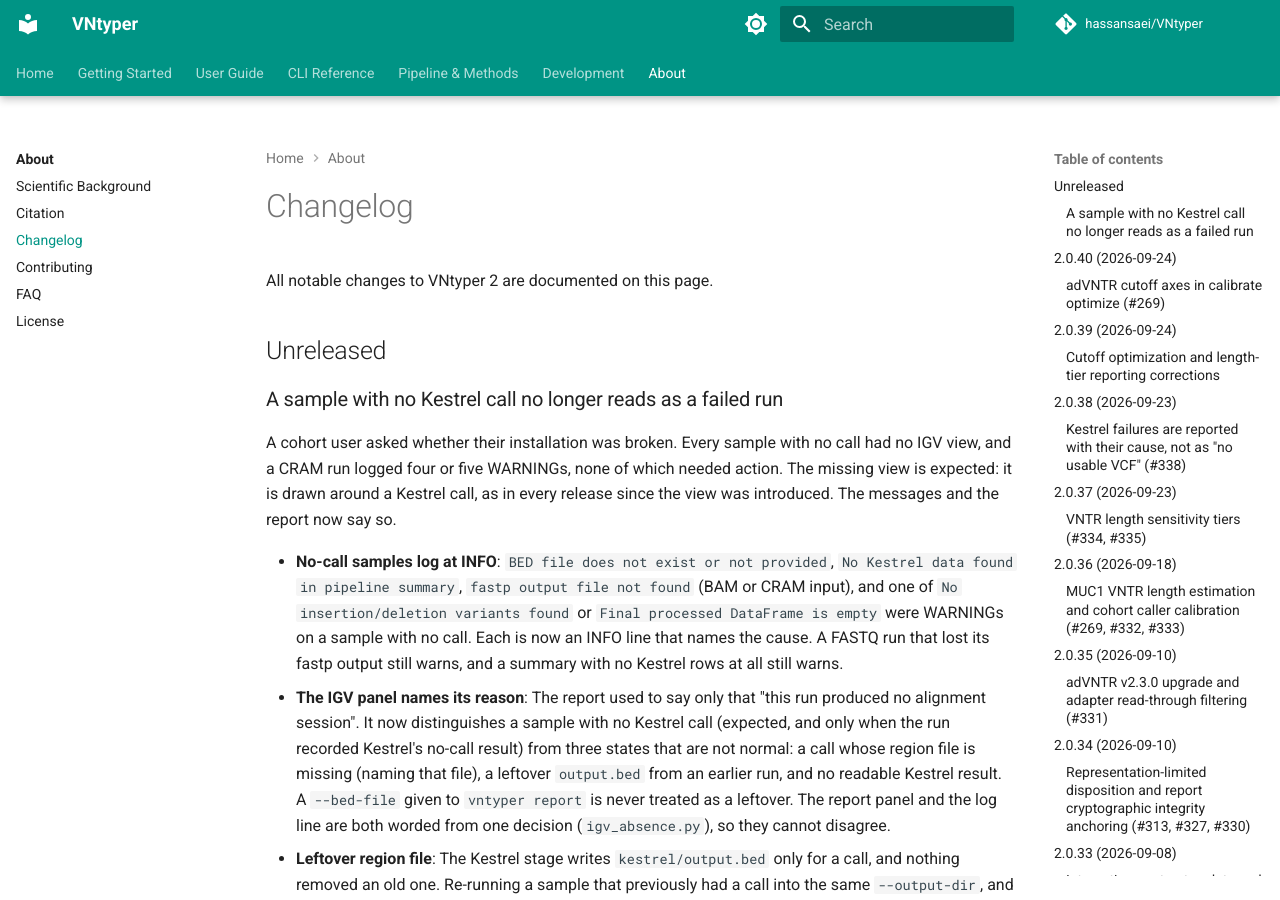
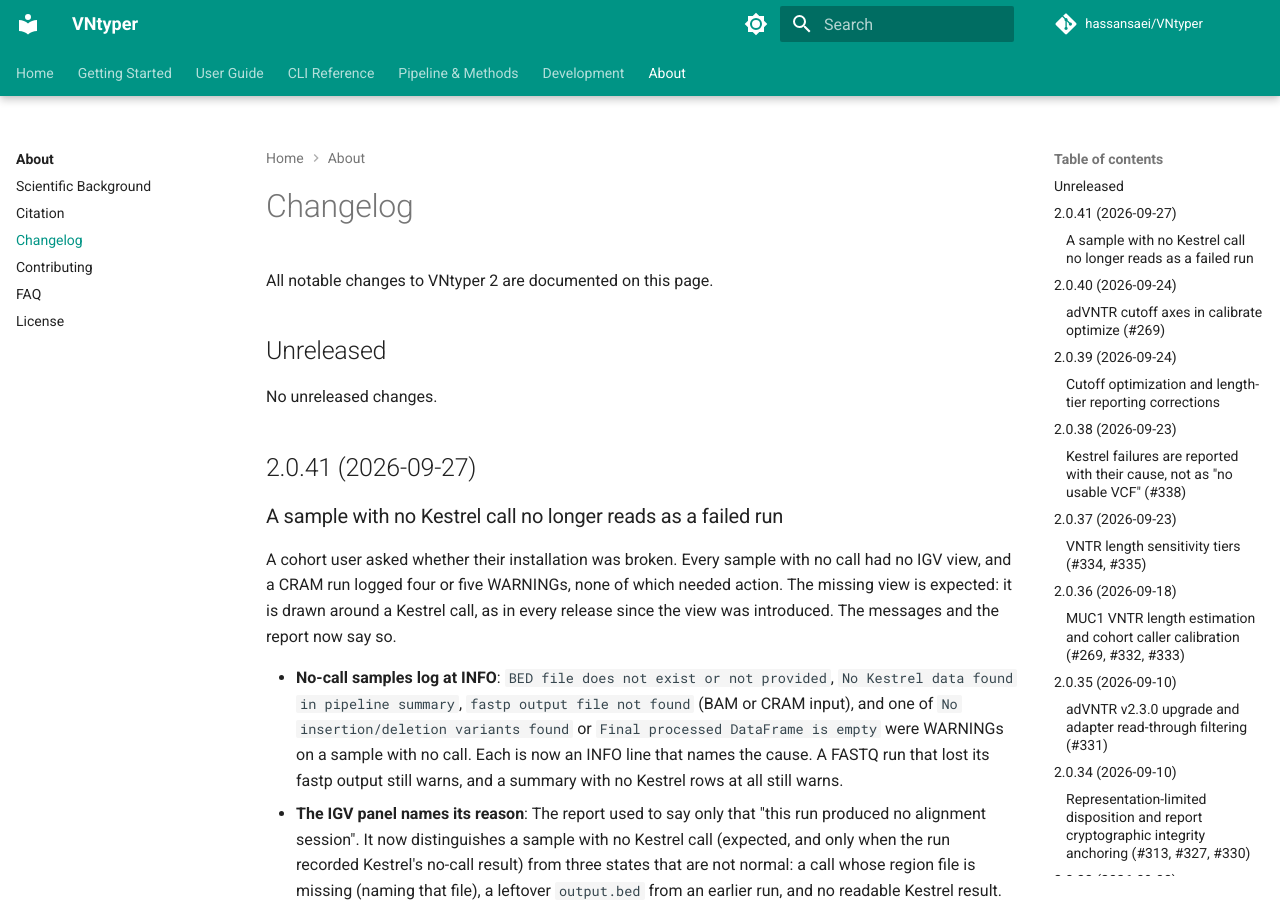
Before and after one commit to hassansaei/VNtyper, an MkDocs documentation site: the page built from docs/about/changelog.md, in a window 1280 px wide and 900 px high. Built offline with MkDocs 1.6.1 and Material for MkDocs 9.7.7, drawn with Linux system fonts in a browser that asks for light colours; comment, search, counter and statistics services are not loaded; some of the changed text lies outside the part shown.

Commit message:
chore(release): prepare v2.0.41 metadata
Co-Authored-By: Claude Opus 5.5 <noreply@anthropic.com>

```diff
--- a/docs/about/changelog.md
+++ b/docs/about/changelog.md
@@ -3,6 +3,10 @@
 All notable changes to VNtyper 2 are documented on this page.
 
 ## Unreleased
+
+No unreleased changes.
+
+## 2.0.41 (2026-09-27)
 
 ### A sample with no Kestrel call no longer reads as a failed run
 
--- a/vntyper/version.py
+++ b/vntyper/version.py
@@ -1 +1 @@
-__version__ = "2.0.40"
+__version__ = "2.0.41"
```
Also changed, not shown: 1 other file.
